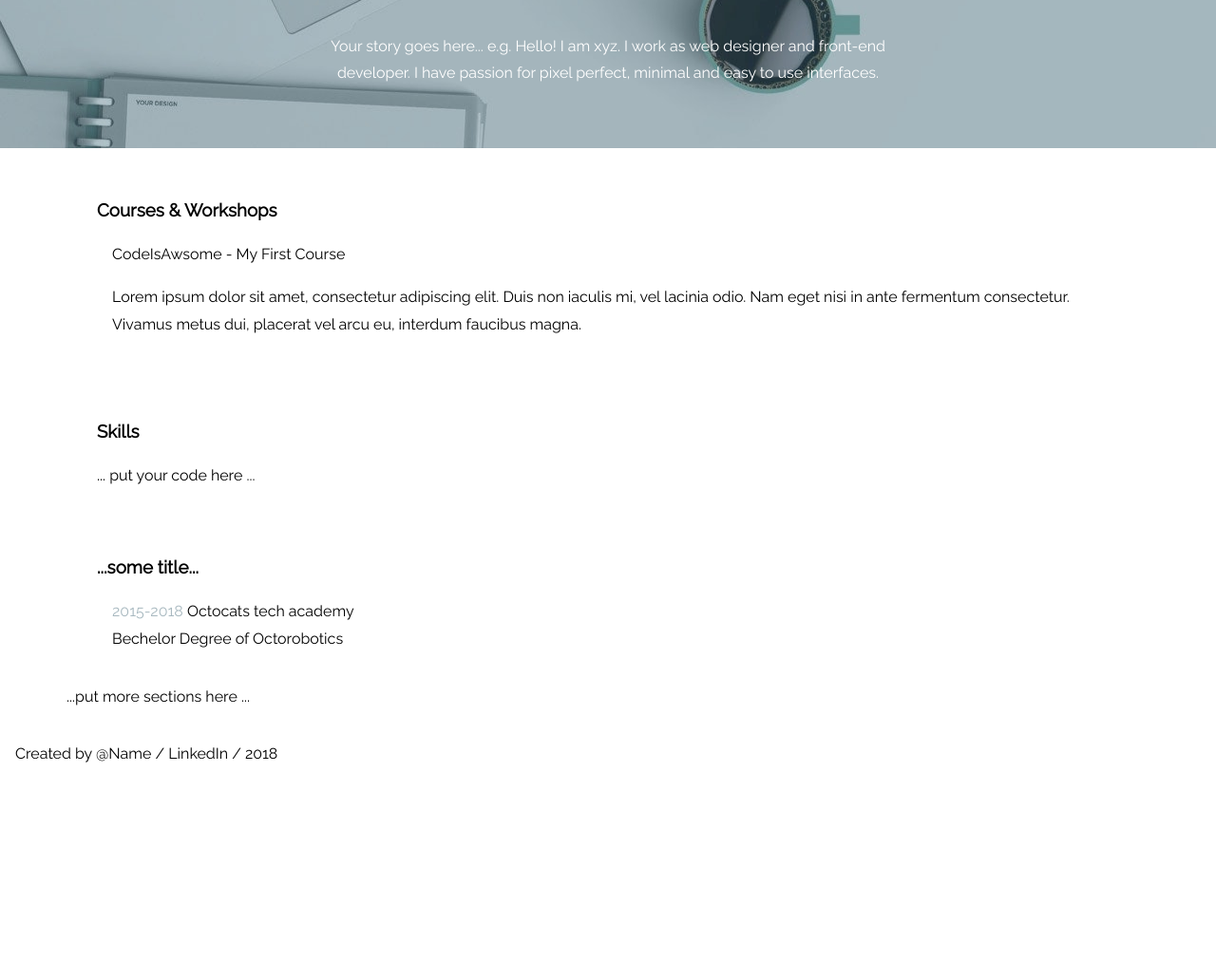
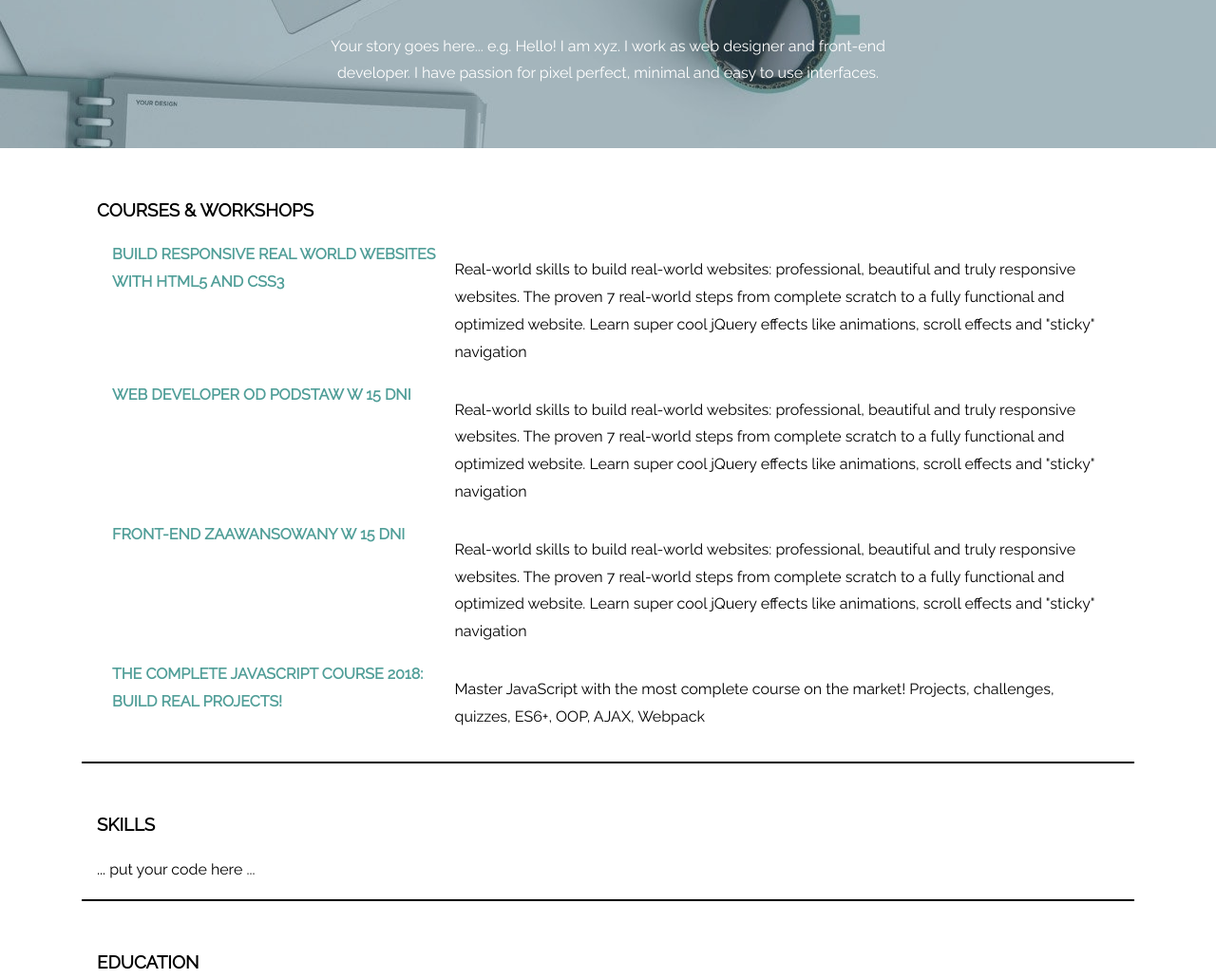
Before and after one commit to bantling93/resume, a plain HTML site: page index.html in a window 1280 px wide. Shown: the part 282-1313 px from the top of the page at 95% size. Before the commit the page ends 1123 px from the top, so only its background shows below. Drawn offline with Linux system fonts and the light colour scheme.

Commit message:
add workshops and courses

```diff
--- a/index.html
+++ b/index.html
@@ -26,11 +26,41 @@
 			<h3>Courses & Workshops</h3>
 			<article class='course'>
 				<div class='title'>
-					CodeIsAwsome - My First Course
+					Build Responsive Real World Websites with HTML5 and CSS3
 				</div>
 				<div class="descrition">
-					<p>Lorem ipsum dolor sit amet, consectetur adipiscing elit. Duis non iaculis mi, vel lacinia odio. Nam eget nisi
-						in ante fermentum consectetur. Vivamus metus dui, placerat vel arcu eu, interdum faucibus magna.</p>
+					<p>Real-world skills to build real-world websites: professional, beautiful and truly responsive websites. The
+						proven 7 real-world steps from complete scratch to a fully functional and optimized website. Learn super cool
+						jQuery effects like animations, scroll effects and "sticky" navigation </p>
+				</div>
+			</article>
+			<article class='course'>
+				<div class='title'>
+					Web developer od podstaw w 15 dni
+				</div>
+				<div class="descrition">
+					<p>Real-world skills to build real-world websites: professional, beautiful and truly responsive websites. The
+						proven 7 real-world steps from complete scratch to a fully functional and optimized website. Learn super cool
+						jQuery effects like animations, scroll effects and "sticky" navigation </p>
+				</div>
+			</article>
+			<article class='course'>
+				<div class='title'>
+					Front-end zaawansowany w 15 dni
+				</div>
+				<div class="descrition">
+					<p>Real-world skills to build real-world websites: professional, beautiful and truly responsive websites. The
+						proven 7 real-world steps from complete scratch to a fully functional and optimized website. Learn super cool
+						jQuery effects like animations, scroll effects and "sticky" navigation </p>
+				</div>
+			</article>
+			<article class='course'>
+				<div class='title'>
+					The Complete JavaScript Course 2018: Build Real Projects!
+				</div>
+				<div class="descrition">
+					<p>Master JavaScript with the most complete course on the market! Projects, challenges, quizzes, ES6+, OOP, AJAX,
+						Webpack </p>
 				</div>
 			</article>
 		</section>
@@ -43,7 +73,7 @@
 		</section>
 		<!-- Education -->
 		<section>
-			<h3>...some title...</h3>
+			<h3>Education</h3>
 			<article>
 				<div class='school'>
 					<span>2015-2018</span> Octocats tech academy
@@ -54,8 +84,14 @@
 			</article>
 		</section>
 		<!-- Experience / Projects / Portfolio ... -->
+		<section>
+			<h3>Experience</h3>
+			<article>
+				...put more sections here ...
+			</article>
+		</section>
 
-		...put more sections here ...
+
 
 	</main>
 	<footer>
--- a/style.css
+++ b/style.css
@@ -14,6 +14,11 @@ article {
 section {
   margin: 1em;
   padding: 1em;
+  border-bottom: 2px solid black;
+}
+
+section:last-child {
+  border-bottom: none;
 }
 
 header,
@@ -27,6 +32,8 @@ header {
   text-align: center;
   background-image: url(img/bg.jpg);
   color: white;
+  background-position: fixed;
+
 }
 
 header section {
@@ -50,15 +57,36 @@ h1 {
 
 }
 
+h3 {
+  font-weight: bold;
+  text-transform: uppercase;
+}
+
 main {
   max-width: 1140px;
 }
 
-.course {}
+.course {
+  display: flex;
+  flex-wrap: wrap;
+}
 
-.course .title {}
+.course .title {
+  flex: 0 0 33.3%;
+  max-width: 33%;
+  font-weight: bold;
+  text-transform: uppercase;
+  color: #509e98;
+}
 
-.course .descrition {}
+.course .descrition {
+  flex: 0 0 66.6%;
+  max-width: 66.6%;
+}
+
+.course .descrition p {
+  padding-left: 1em;
+}
 
 .school span {
   color: #A7B8BF;
```
